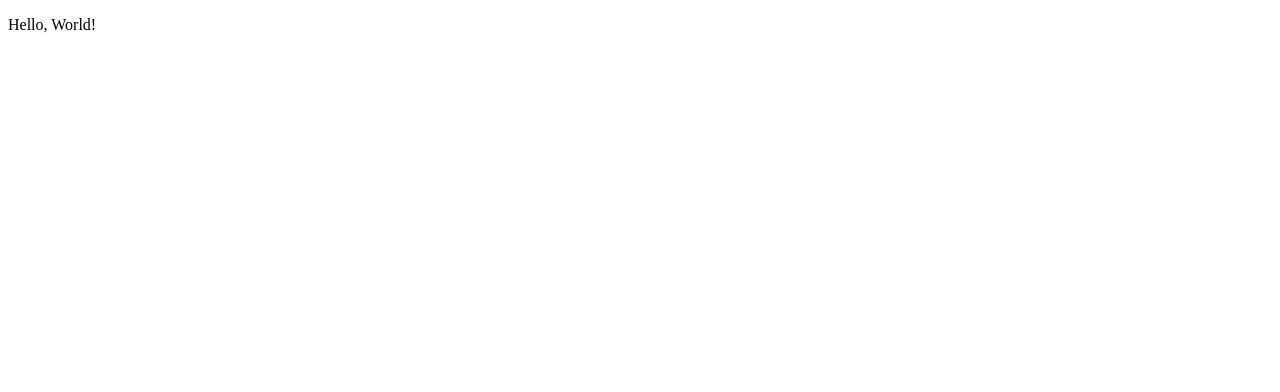
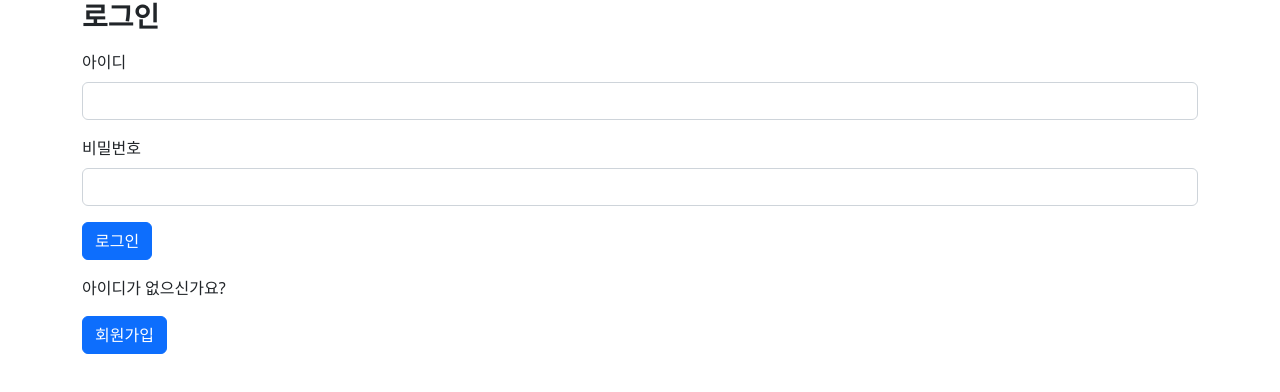
Before and after one commit to jykwer326/jykwer326.gihub.io, a plain HTML site: page index.html in a window 1280 px wide. Drawn offline with nearby package versions, Linux system fonts and the light colour scheme.

Commit message:
Update index.html

```diff
--- a/index.html
+++ b/index.html
@@ -1,12 +1,38 @@
 <!DOCTYPE html>
 <html lang="en">
-<head>
-	<meta charset="UTF-8">
-	<meta http-equiv="X-UA-Compatible" content="IE=edge">
-	<meta name="viewport" content="width=device-width, initial-scale=1.0">
-	<title>Portfolio</title>
-</head>
-<body>
-  <p>Hello, World!</p>
+    <head>
+    <meta charset="utf-8">
+    <meta http-equiv="X-UA-Compatible" content="IE=edge">
+    <meta name="viewport" content="width=device-width, initial-scale=1">
+    <!-- The above 3 meta tags *must* come first in the head; any other head content must come *after* these tags -->
+    <title>signin</title>
+
+    <!-- Bootstrap -->
+    <link rel="stylesheet" href="css/bootstrap.min.css">
+    <link href="https://cdn.jsdelivr.net/npm/bootstrap@5.2.2/dist/css/bootstrap.min.css" rel="stylesheet" integrity="sha384-Zenh87qX5JnK2Jl0vWa8Ck2rdkQ2Bzep5IDxbcnCeuOxjzrPF/et3URy9Bv1WTRi" crossorigin="anonymous">
+
+    <link rel="stylesheet" href="cssfile.css">
+    </head>
+
+    <body>
+        <form>
+            <div class="container">
+                <h3 class="banner"><strong>로그인</strong></h3>
+                <p></p>
+                <div class="mb-3">
+                    <label for="exampleInputEmail1" class="form-label text">아이디</label>
+                    <input type="email" class="form-control id" aria-describedby="emailHelp">
+                </div>
+                <div class="mb-3">
+                    <label for="exampleInputPassword1" class="form-label text">비밀번호</label>
+                    <input type="password" class="form-control pw">
+                </div>
+                <button type="submit" class="btn btn-primary login commonbut" >로그인</button>
+                <p></p>
+                <p class="noid">아이디가 없으신가요?</p>
+                <button type="button" class="btn btn-primary signup-link commonbut" onclick="location.href='signup.html' ">회원가입</button>
+            </div>
+        </form>
+    <script src="https://cdn.jsdelivr.net/npm/bootstrap@5.2.2/dist/js/bootstrap.bundle.min.js" integrity="sha384-OERcA2EqjJCMA+/3y+gxIOqMEjwtxJY7qPCqsdltbNJuaOe923+mo//f6V8Qbsw3" crossorigin="anonymous"></script>
 </body>
 </html>
```
